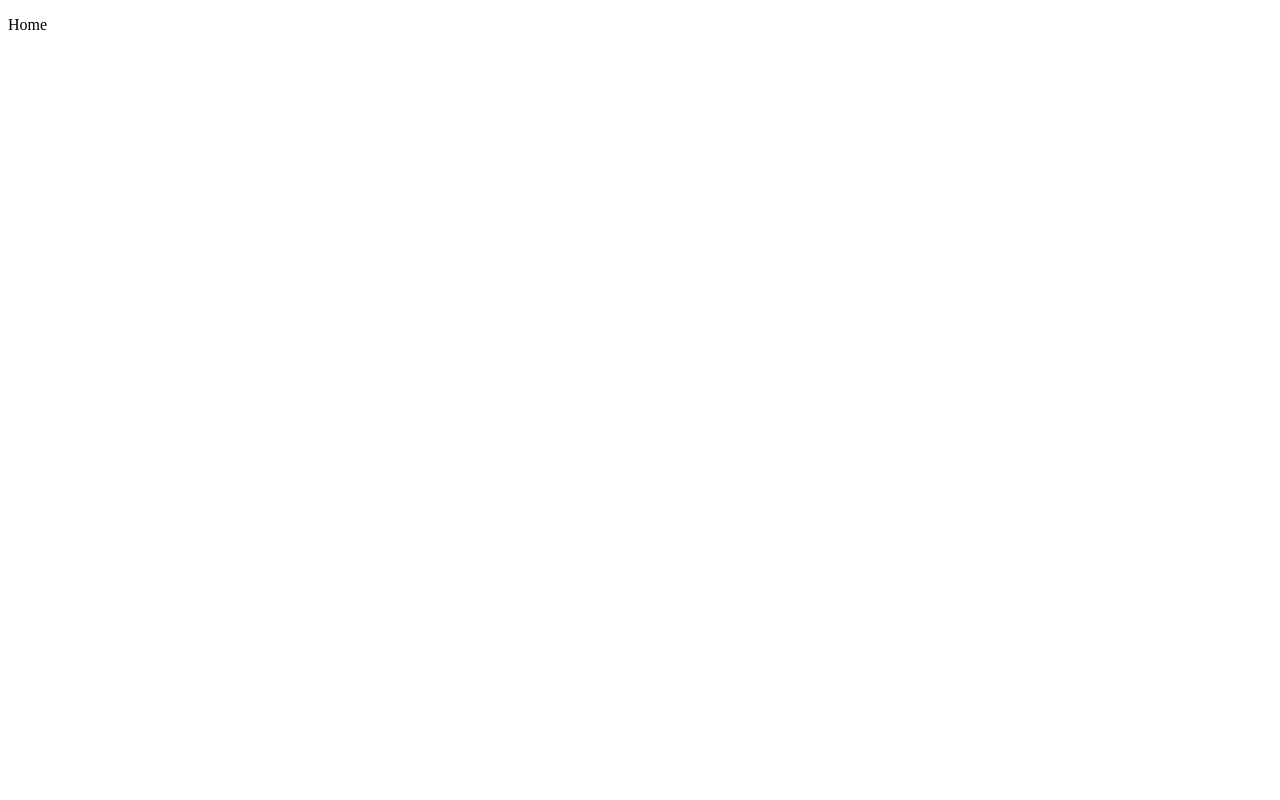
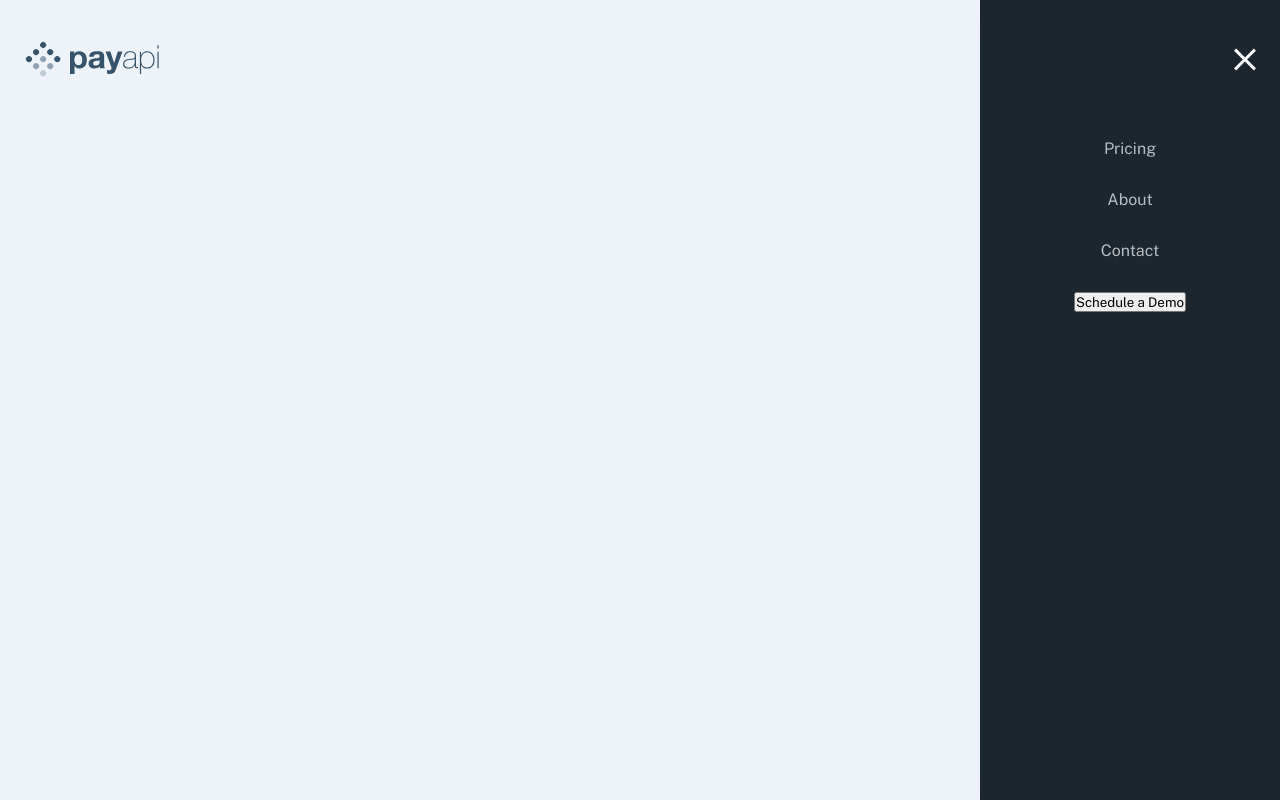
Before and after one commit to ionStici/payapi-multi-page-website-fem, a React (Vite) app: page / in a window 1280 px wide. Built offline with nearby package versions, Linux system fonts and the light colour scheme.

Commit message:
Add nav structure

```diff
--- a/index.html
+++ b/index.html
@@ -4,6 +4,12 @@
     <meta charset="UTF-8" />
     <link rel="icon" type="image/svg+xml" href="/fav.png" />
     <meta name="viewport" content="width=device-width, initial-scale=1.0" />
+    <link rel="preconnect" href="https://fonts.googleapis.com" />
+    <link rel="preconnect" href="https://fonts.gstatic.com" crossorigin />
+    <link
+      href="https://fonts.googleapis.com/css2?family=DM+Serif+Display:ital@0;1&family=Public+Sans:wght@400;700&display=swap"
+      rel="stylesheet"
+    />
     <title>PayAPI Multi Page Website | Frontend Mentor</title>
   </head>
   <body>
--- a/src/App.tsx
+++ b/src/App.tsx
@@ -1,5 +1,5 @@
 import { RouterProvider, createBrowserRouter } from "react-router-dom";
-
+import "./styles/index.scss";
 import Home from "./pages/Home";
 import Pricing from "./pages/Pricing";
 import About from "./pages/About";
--- a/src/components/Nav.tsx
+++ b/src/components/Nav.tsx
@@ -1,5 +1,43 @@
+import styles from "./../styles/Nav.module.scss";
+import React from "react";
+import logo from "./../assets/shared/desktop/logo.svg";
+import menu from "./../assets/shared/mobile/menu.svg";
+import close from "./../assets/shared/mobile/close.svg";
+
 const Nav = function () {
-  return <nav>Nav</nav>;
+  const [navStatus, setNavStatus] = React.useState(false);
+
+  const toggleNav = (e) => {
+    console.log(e);
+  };
+
+  return (
+    <nav className={styles.nav}>
+      <a className={styles.logo_link} href=".">
+        <img src={logo} alt="" />
+      </a>
+
+      <button className={styles.btn_toggle_nav} onClick={toggleNav}>
+        <img src={close} alt="" />
+      </button>
+
+      <div className={styles.box}>
+        <ul className={styles.ul}>
+          <li>
+            <a href=".">Pricing</a>
+          </li>
+          <li>
+            <a href=".">About</a>
+          </li>
+          <li>
+            <a href=".">Contact</a>
+          </li>
+        </ul>
+
+        <button>Schedule a Demo</button>
+      </div>
+    </nav>
+  );
 };
 
 export default Nav;
--- a/src/pages/Home.tsx
+++ b/src/pages/Home.tsx
@@ -1,5 +1,11 @@
+import Nav from "../components/Nav";
+
 const Home = () => {
-  return <p>Home</p>;
+  return (
+    <>
+      <Nav />
+    </>
+  );
 };
 
 export default Home;
--- /dev/null
+++ b/src/styles/Nav.module.scss
@@ -0,0 +1,64 @@
+.nav {
+  display: flex;
+  align-items: center;
+  justify-content: space-between;
+
+  padding: 40px 24px 0 24px;
+}
+
+.logo_link {
+  display: flex;
+}
+
+.btn_toggle_nav {
+  display: flex;
+
+  background-color: transparent;
+  border: none;
+
+  cursor: pointer;
+
+  position: relative;
+  z-index: 11;
+}
+
+// // // // // // // // // // // // // // // // // // // //
+
+.box {
+  position: fixed;
+  z-index: 10;
+  top: 0;
+  right: 0;
+
+  padding-top: 139px;
+
+  font-family: var(--sans);
+  text-align: center;
+
+  width: 300px;
+  height: 100vh;
+  background-color: #1b262f;
+
+  box-shadow: 10px 10px 25px -10px rgba(54, 83, 107, 0.25);
+}
+
+.ul {
+  list-style: none;
+
+  li {
+    margin-bottom: 32px;
+  }
+
+  a,
+  a:link,
+  a:visited {
+    text-decoration: none;
+
+    color: hsla(207, 58%, 99%, 1);
+    opacity: 0.7;
+  }
+}
+
+// body {
+//   overflow: hidden;
+// }
--- /dev/null
+++ b/src/styles/index.scss
@@ -0,0 +1,28 @@
+:root {
+  --serif: "DM Serif Display", serif;
+  --sans: "Public Sans", sans-serif;
+}
+
+*,
+*::after,
+*::before {
+  box-sizing: border-box;
+}
+
+* {
+  margin: 0;
+  padding: 0;
+}
+
+body {
+  background-color: #edf3f8;
+}
+
+body {
+  //   font-family: var(--serif);
+  //   font-family: var(--sans);
+}
+
+button {
+  font-family: inherit;
+}
```
Also changed, not shown: 1 other file (tests, documents, lock files or other folders).
